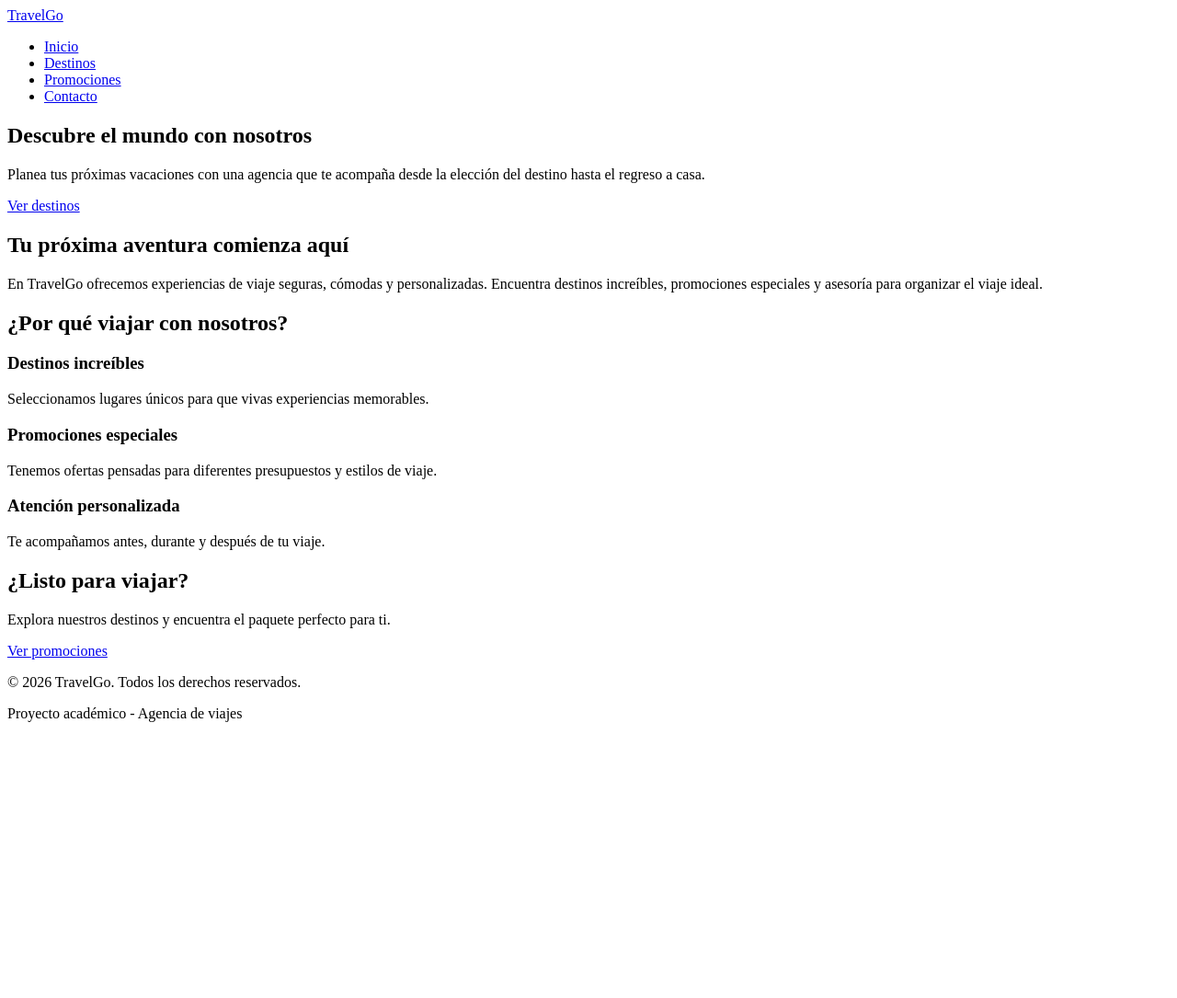
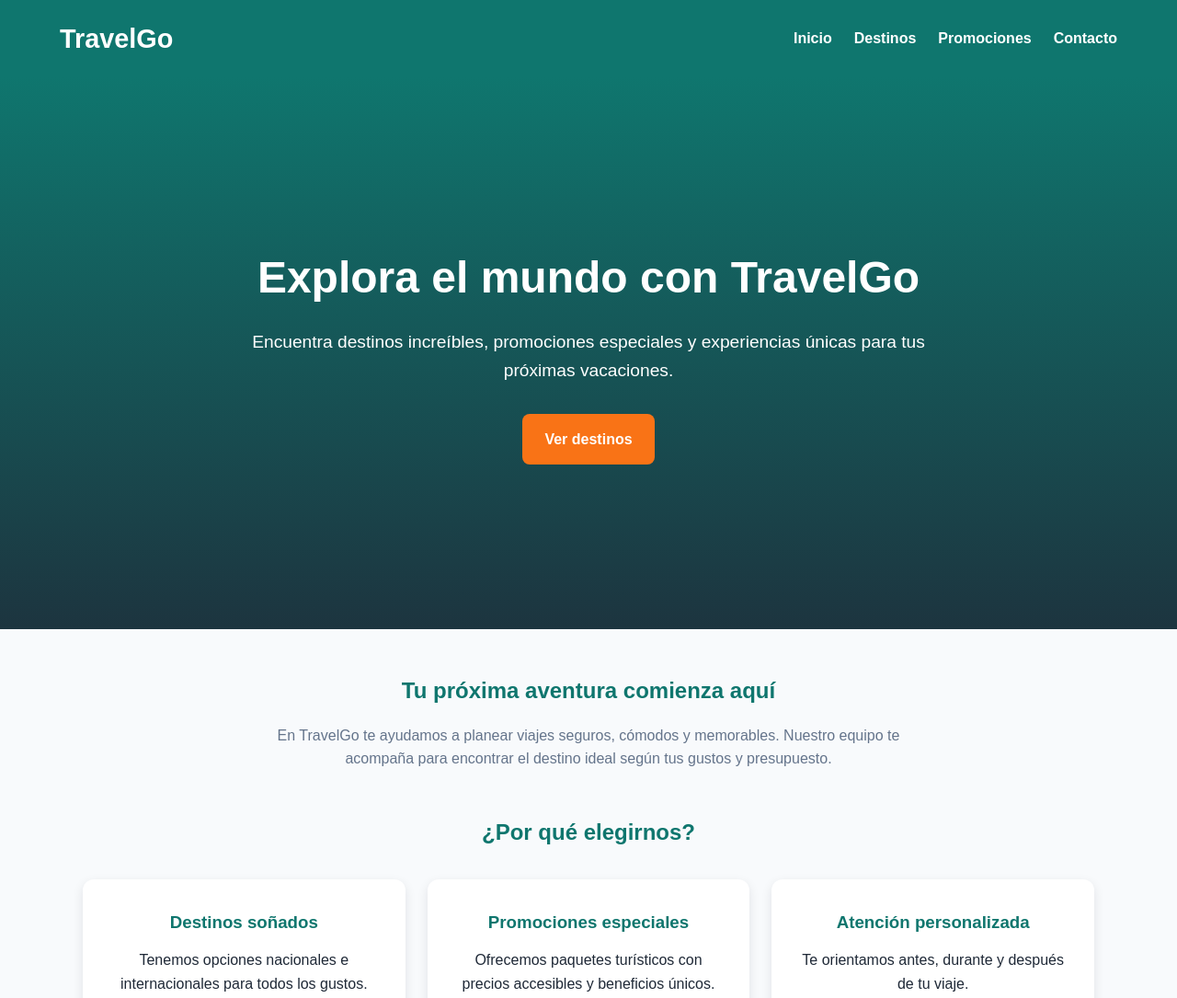
Before and after one commit to Josue07Villegas/Proyecto_2_parcial, a plain HTML site: page index.html in a window 1280 px wide. Shown: the top 1085 px of the page at 92% size. Before the commit the page ends 801 px from the top, so only its background shows below. Drawn offline with Linux system fonts and the light colour scheme.

Commit message:
Crear pagina de inicio

```diff
--- a/css/styles.css
+++ b/css/styles.css
@@ -0,0 +1,175 @@
+/* Reset básico */
+* {
+  margin: 0;
+  padding: 0;
+  box-sizing: border-box;
+}
+
+/* Estilos generales */
+body {
+  font-family: Arial, Helvetica, sans-serif;
+  background-color: #f8fafc;
+  color: #1f2937;
+  line-height: 1.6;
+}
+
+a {
+  text-decoration: none;
+}
+
+/* Barra de navegación */
+.header {
+  background-color: #0f766e;
+  color: white;
+}
+
+.navbar {
+  width: 90%;
+  max-width: 1150px;
+  margin: 0 auto;
+  padding: 1.2rem 0;
+
+  display: flex;
+  justify-content: space-between;
+  align-items: center;
+}
+
+.logo {
+  color: white;
+  font-size: 1.8rem;
+  font-weight: bold;
+}
+
+.nav-menu {
+  list-style: none;
+  display: flex;
+  gap: 1.5rem;
+}
+
+.nav-menu a {
+  color: white;
+  font-weight: bold;
+  transition: color 0.3s ease;
+}
+
+.nav-menu a:hover {
+  color: #f97316;
+}
+
+/* Sección principal */
+.hero {
+  min-height: 75vh;
+  display: flex;
+  align-items: center;
+  justify-content: center;
+  text-align: center;
+  padding: 3rem 1rem;
+  background: linear-gradient(rgba(15, 118, 110, 0.85), rgba(31, 41, 55, 0.85));
+}
+
+.hero-content {
+  max-width: 800px;
+}
+
+.hero-content h1 {
+  font-size: 3rem;
+  margin-bottom: 1rem;
+}
+
+.hero-content p {
+  font-size: 1.2rem;
+  margin-bottom: 2rem;
+}
+
+.btn {
+  display: inline-block;
+  background-color: #f97316;
+  color: white;
+  padding: 0.9rem 1.5rem;
+  border-radius: 8px;
+  font-weight: bold;
+  transition: background-color 0.3s ease;
+}
+
+.btn:hover {
+  background-color: #ea580c;
+}
+
+/* Contenido */
+.intro,
+.services {
+  width: 90%;
+  max-width: 1100px;
+  margin: 3rem auto;
+  text-align: center;
+}
+
+.intro h2,
+.services h2 {
+  color: #0f766e;
+  margin-bottom: 1rem;
+}
+
+.intro p {
+  max-width: 750px;
+  margin: 0 auto;
+  color: #64748b;
+}
+
+.cards-container {
+  margin-top: 2rem;
+  display: grid;
+  grid-template-columns: repeat(3, 1fr);
+  gap: 1.5rem;
+}
+
+.card {
+  background-color: white;
+  padding: 2rem;
+  border-radius: 12px;
+  box-shadow: 0 4px 12px rgba(15, 23, 42, 0.1);
+}
+
+.card h3 {
+  color: #0f766e;
+  margin-bottom: 0.8rem;
+}
+
+/* Pie de página */
+.footer {
+  background-color: #1f2937;
+  color: white;
+  text-align: center;
+  padding: 1.5rem;
+  margin-top: 3rem;
+}
+
+.footer p {
+  margin: 0.3rem 0;
+}
+
+/* Responsive */
+@media (max-width: 768px) {
+  .navbar {
+    flex-direction: column;
+    gap: 1rem;
+  }
+
+  .nav-menu {
+    flex-direction: column;
+    align-items: center;
+    gap: 0.8rem;
+  }
+
+  .hero-content h1 {
+    font-size: 2.2rem;
+  }
+
+  .hero-content p {
+    font-size: 1rem;
+  }
+
+  .cards-container {
+    grid-template-columns: 1fr;
+  }
+}
--- a/index.html
+++ b/index.html
@@ -8,71 +8,65 @@
 </head>
 <body>
 
-  <header class="site-header">
+  <header class="header">
     <nav class="navbar">
       <a href="index.html" class="logo">TravelGo</a>
 
       <ul class="nav-menu">
         <li><a href="index.html">Inicio</a></li>
-        <li><a href="destinos.html">Destinos</a></li>
-        <li><a href="ofertas.html">Promociones</a></li>
-        <li><a href="contacto.html">Contacto</a></li>
+        <li><a href="#">Destinos</a></li>
+        <li><a href="#">Promociones</a></li>
+        <li><a href="#">Contacto</a></li>
       </ul>
     </nav>
 
     <section class="hero">
       <div class="hero-content">
-        <h1>Descubre el mundo con nosotros</h1>
+        <h1>Explora el mundo con TravelGo</h1>
         <p>
-          Planea tus próximas vacaciones con una agencia que te acompaña
-          desde la elección del destino hasta el regreso a casa.
+          Encuentra destinos increíbles, promociones especiales y experiencias
+          únicas para tus próximas vacaciones.
         </p>
-        <a href="destinos.html" class="btn-primary">Ver destinos</a>
+        <a href="#" class="btn">Ver destinos</a>
       </div>
     </section>
   </header>
 
   <main>
-    <section class="intro-section">
+    <section class="intro">
       <h2>Tu próxima aventura comienza aquí</h2>
       <p>
-        En TravelGo ofrecemos experiencias de viaje seguras, cómodas y
-        personalizadas. Encuentra destinos increíbles, promociones especiales
-        y asesoría para organizar el viaje ideal.
+        En TravelGo te ayudamos a planear viajes seguros, cómodos y memorables.
+        Nuestro equipo te acompaña para encontrar el destino ideal según tus
+        gustos y presupuesto.
       </p>
     </section>
 
-    <section class="services-section">
-      <h2>¿Por qué viajar con nosotros?</h2>
+    <section class="services">
+      <h2>¿Por qué elegirnos?</h2>
 
-      <div class="services-grid">
-        <article class="service-card">
-          <h3>Destinos increíbles</h3>
-          <p>Seleccionamos lugares únicos para que vivas experiencias memorables.</p>
+      <div class="cards-container">
+        <article class="card">
+          <h3>Destinos soñados</h3>
+          <p>Tenemos opciones nacionales e internacionales para todos los gustos.</p>
         </article>
 
-        <article class="service-card">
+        <article class="card">
           <h3>Promociones especiales</h3>
-          <p>Tenemos ofertas pensadas para diferentes presupuestos y estilos de viaje.</p>
+          <p>Ofrecemos paquetes turísticos con precios accesibles y beneficios únicos.</p>
         </article>
 
-        <article class="service-card">
+        <article class="card">
           <h3>Atención personalizada</h3>
-          <p>Te acompañamos antes, durante y después de tu viaje.</p>
+          <p>Te orientamos antes, durante y después de tu viaje.</p>
         </article>
       </div>
     </section>
-
-    <section class="cta-section">
-      <h2>¿Listo para viajar?</h2>
-      <p>Explora nuestros destinos y encuentra el paquete perfecto para ti.</p>
-      <a href="ofertas.html" class="btn-secondary">Ver promociones</a>
-    </section>
   </main>
 
-  <footer class="site-footer">
+  <footer class="footer">
     <p>&copy; 2026 TravelGo. Todos los derechos reservados.</p>
-    <p>Proyecto académico - Agencia de viajes</p>
+    <p>Proyecto académico - Sitio web de agencia de viajes</p>
   </footer>
 
 </body>
```
